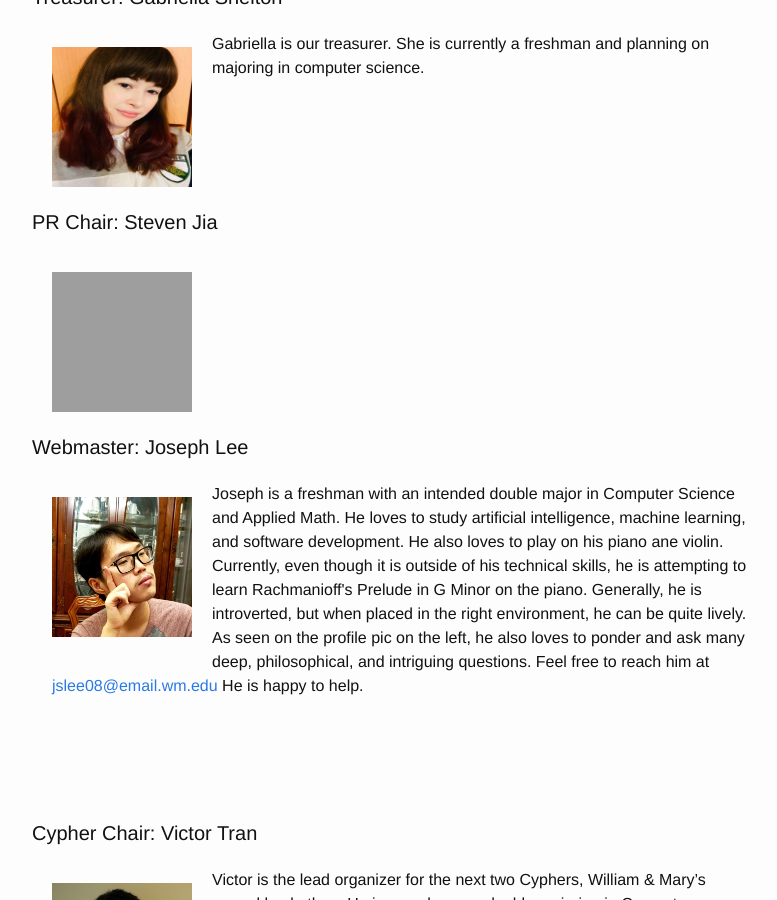
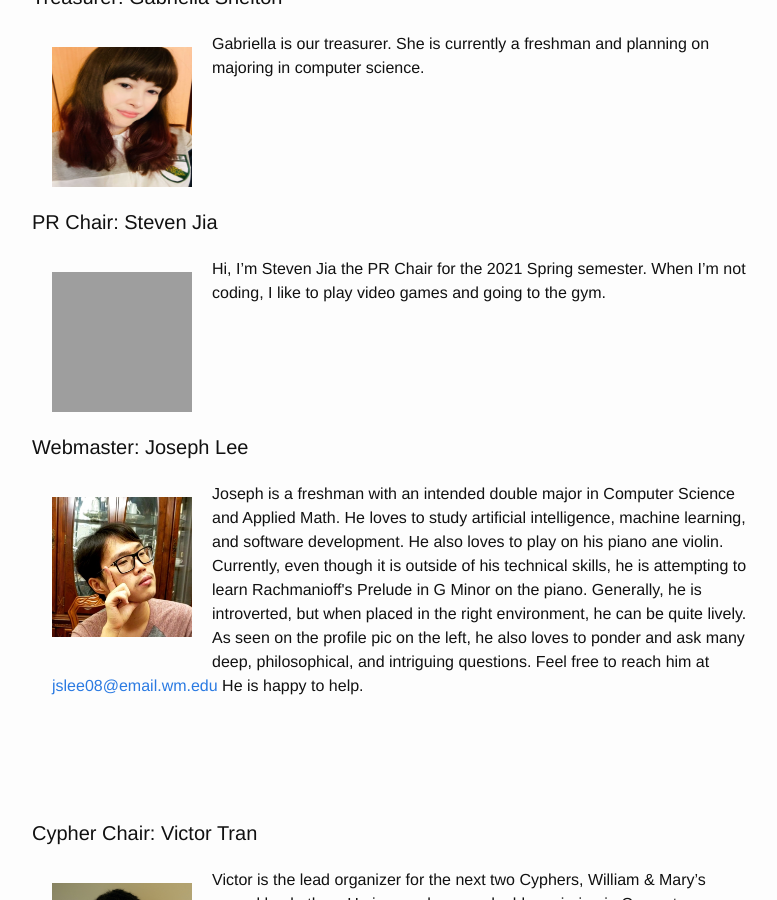
Before and after one commit to ACMWM/acmwm.github.io, a Jekyll site: the page built from _pages/officers.md, in a window 1280 px wide and 900 px high, scrolled down 1264 px. Shown: the whole window, without its empty margins (238-1015 px from the left). Built offline with Jekyll 4.4.1, drawn with Linux system fonts in a browser that asks for light colours; grey boxes are pictures that could not be loaded.

Commit message:
update of Steven pic and his bio

```diff
--- a/_config.yml
+++ b/_config.yml
@@ -56,8 +56,11 @@
 
   - job: PR Chair
     name: Steven Jia
-    pic:
+    pic: steven.JPG
     bio: >
+              Hi, I’m Steven Jia the PR Chair for the 2021 Spring semester. When I’m not coding, I like to play video games and going to the gym.
+
+
 
 
   - job: Webmaster
```
Also changed, not shown: 1 other file.
